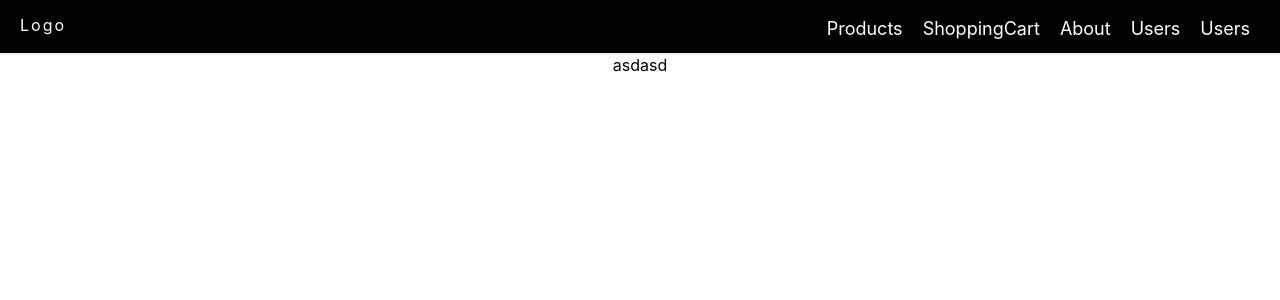
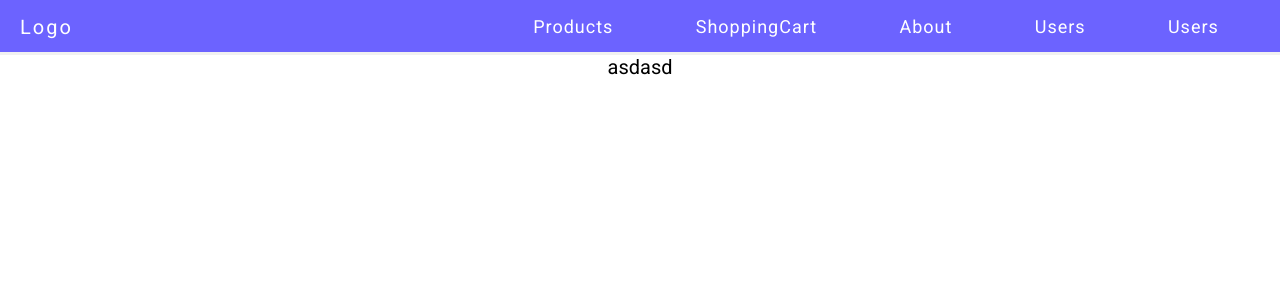
Before and after one commit to rnied137/Front, a React (Create React App) app: page / in a window 1280 px wide. Shown: the top 300 px of the page. Built offline with nearby package versions, Linux system fonts and the light colour scheme.

Commit message:
component nav

```diff
--- a/public/index.html
+++ b/public/index.html
@@ -16,6 +16,7 @@
     -->
     <link rel="manifest" href="%PUBLIC_URL%/manifest.json" />
     <link href="https://fonts.googleapis.com/css2?family=Poppins&display=swap" rel="stylesheet">
+    <link href="https://fonts.googleapis.com/css2?family=Roboto&display=swap" rel="stylesheet">
     <!--
       Notice the use of %PUBLIC_URL% in the tags above.
       It will be replaced with the URL of the `public` folder during the build.
--- a/src/App.css
+++ b/src/App.css
@@ -1,3 +1,9 @@
+*, html, body {
+  font-family: 'Roboto', sans-serif;
+  font-weight: 500;
+  font-size: 20px;
+}
+
 .App {
   text-align: center;
 }
--- a/src/App.js
+++ b/src/App.js
@@ -17,18 +17,14 @@ function App() {
   return (
     <Router>
       <div className="App">
-
-
         <MyNavbar />
         <Switch>
-        <Route exact path="/about" component={About}/>
+          <Route exact path="/about" component={About} />
          <Route exact path="/contact" component={Contact} />
           <Route exact path="/products" component={Products} />
           <Route exact path="/shoppingCart" component={ShoppingCart} />
           <Route exact path="/" component={Test} />
-        <Route path="*">
-          <NotFound/>
-        </Route>
+           <Route path="*" component={NotFound} />
         </Switch>
       </div>
     </Router>
--- a/src/Components/Navbar/Burger.js
+++ b/src/Components/Navbar/Burger.js
@@ -7,12 +7,13 @@ const StyledBurger = styled.div`
   width: 2rem;
   height: 2rem;
   position: fixed;
-  top: 15px;
+  top: 8px;
   right: 20px;
-  justify-content: space-between;
+  justify-content: space-around;
   flex-flow: column nowrap;
   z-index: 20;
   display: none;
+
 
   @media (max-width: 768px) {
     display: flex;
@@ -21,10 +22,10 @@ const StyledBurger = styled.div`
   }
 
   div {
-    width: 2.5rem;
+    width: 2.2rem;
     height: 0.25rem;
-    background-color: ${({ open }) => (open ? "gray" : "white")};
-    border-radius: 10px;
+    background-color: ${({ open }) => (open ? "white" : "white")};
+    border-radius: 3px;
     transform-origin: 1px;
     transform: all 0.7s linear;
 
@@ -32,7 +33,7 @@ const StyledBurger = styled.div`
       transform: ${({ open }) => (open ? "rotate(45deg)" : "rotate(0)")};
     }
 
-    &:nth-child(2) {
+    &:nth-child(2) { //hide element middle bar of burger line
       transform: ${({ open }) => (open ? "translateX(100%)" : "translateX(0)")};
       opacity: ${({ open }) => (open ? "0" : "1")};
     }
--- a/src/Components/Navbar/MyNavbar.js
+++ b/src/Components/Navbar/MyNavbar.js
@@ -3,15 +3,15 @@ import React from "react";
 import styled from 'styled-components';
 import Burger  from "../../Components/Navbar/Burger";
 
-
 const Nav = styled.nav`
 width: 100%;
 height: 55px;
-border-bottom: 2px solid #f1f1f1;
+border-bottom: 3px solid #f1f1f1;
 padding: 0 20px;
 display: flex;
 justify-content: space-between;
-background-color: black;
+background-color: #6C63FF;
+letter-spacing: 1px;
 
 
 
--- a/src/Components/Navbar/RightNavbar.js
+++ b/src/Components/Navbar/RightNavbar.js
@@ -4,19 +4,24 @@ import styled from "styled-components";
 
 import { NavLink } from "react-router-dom";
 
+
 const UI = styled.ul`
   list-style: none;
   display: flex;
   flex-flow: row nowrap;
+  align-items: center;
+  justify-content: space-around;
+  width:60vw;
+
 
   li {
-    padding: 18px 10px;
+    padding: 20px 10px;
+    font-size: 20px;
   }
 
   @media (max-width: 768px) {
-
-    flex-flow: column nowrap ;
-    background-color: #0d2538;
+    flex-flow: column nowrap;
+    background-color: #ff6584;
     position: fixed;
     transform: ${({ open }) => (open ? "translateX(0)" : "translateX(100%)")};
     top: 0;
@@ -24,16 +29,16 @@ const UI = styled.ul`
     height: 100vh;
     width: 300px;
     padding-top: 3.5rem;
-    transition: transform 0.3s ease-ease-out;
+    transition: transform 0.3s ease-in;
 
-    li a{
-
-        color: white;
-        text-decoration: none
-
+    li:hover {
+      background-color: #6C63FF;
+      color: white;
+      text-decoration: none;
     }
   }
 `;
+
 
 export const RightNavbar = (props) => {
   return (
```
Also changed, not shown: src/Components/poco.png (added). Lines whose indentation alone changed are shown as unchanged.
